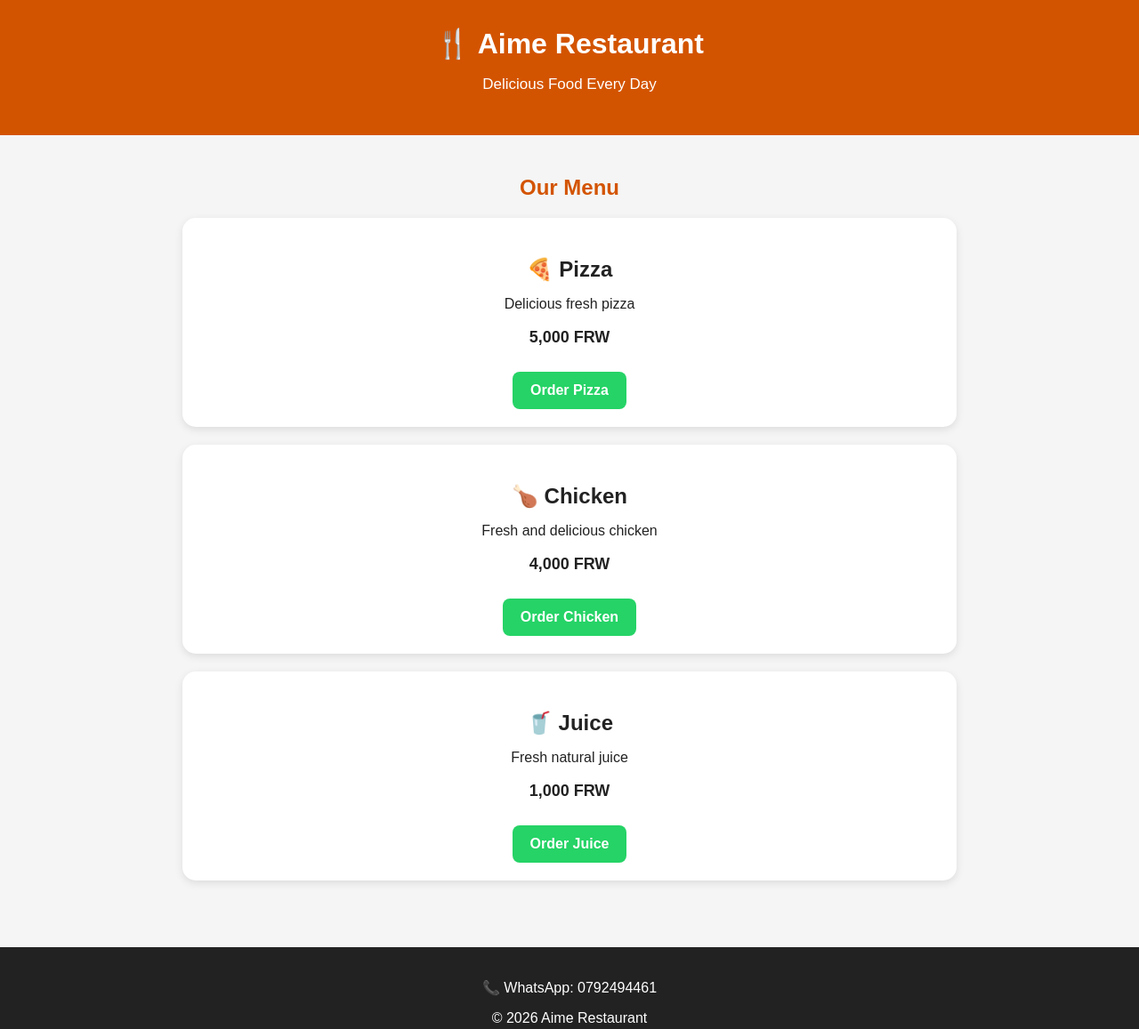
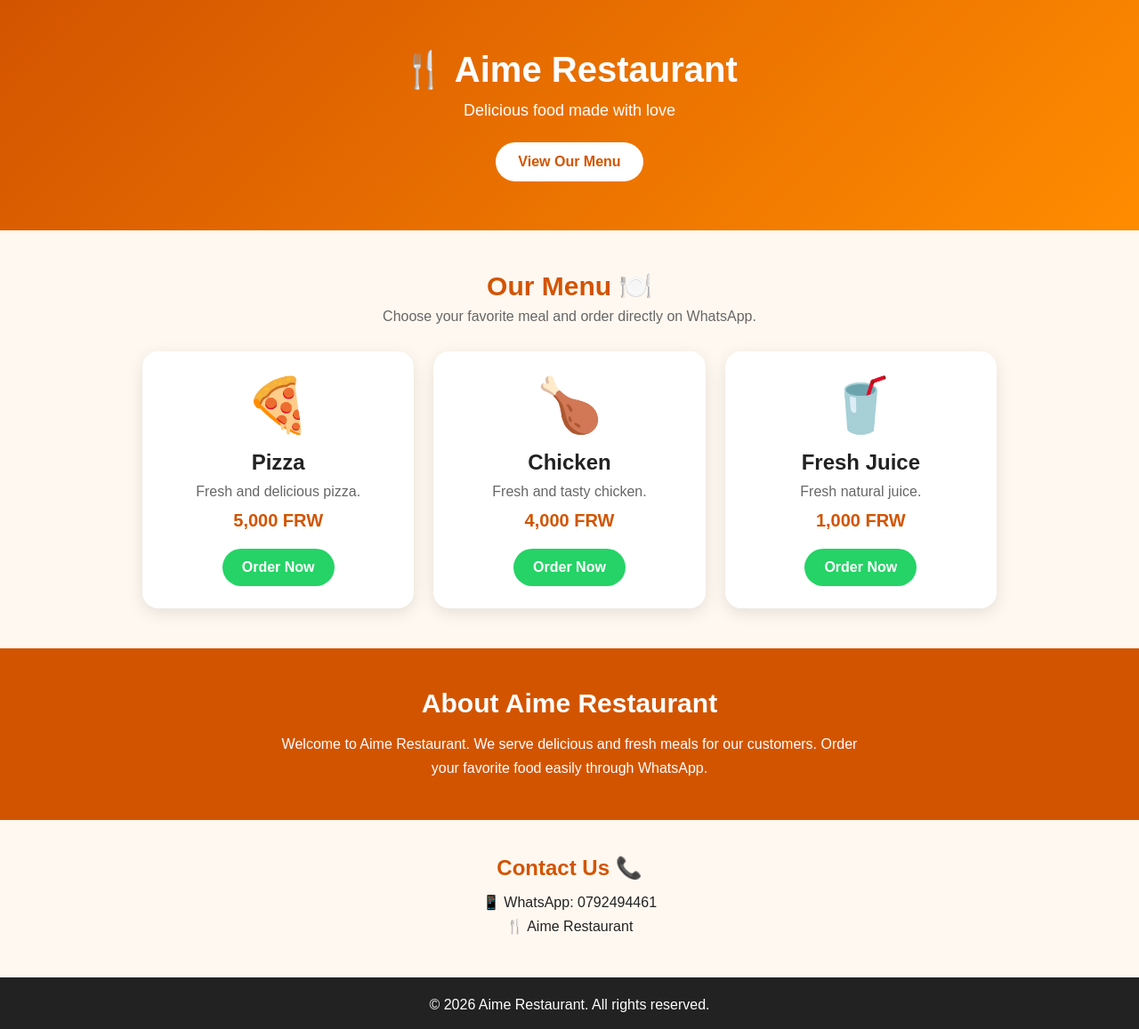
Before and after one commit to aimentazinda205-max/Jean-aime_restaurent, a plain HTML site: page index.html in a window 1280 px wide. Shown: the top 1157 px of the page at 89% size. Drawn offline with Linux system fonts and the light colour scheme.

Commit message:
Update index.html

```diff
--- a/index.html
+++ b/index.html
@@ -1,3 +1,4 @@
+
 <!DOCTYPE html>
 <html lang="en">
 <head>
@@ -8,49 +9,86 @@
     <style>
         * {
             box-sizing: border-box;
+            margin: 0;
+            padding: 0;
         }
 
         body {
-            margin: 0;
             font-family: Arial, sans-serif;
-            background: #f5f5f5;
+            background: #fff8f0;
             color: #222;
         }
 
         header {
-            background: #d35400;
+            background: linear-gradient(135deg, #d35400, #ff8c00);
             color: white;
             text-align: center;
-            padding: 30px 15px;
+            padding: 55px 20px;
         }
 
         header h1 {
-            margin: 0;
-            font-size: 32px;
+            font-size: 40px;
+            margin-bottom: 12px;
         }
 
         header p {
-            font-size: 17px;
+            font-size: 18px;
+            margin-bottom: 25px;
+        }
+
+        .hero-button {
+            display: inline-block;
+            background: white;
+            color: #d35400;
+            padding: 13px 25px;
+            border-radius: 25px;
+            text-decoration: none;
+            font-weight: bold;
         }
 
         .menu {
-            padding: 25px 15px;
-            max-width: 900px;
+            max-width: 1000px;
             margin: auto;
+            padding: 45px 20px;
         }
 
-        .menu h2 {
+        .menu-title {
             text-align: center;
+            margin-bottom: 30px;
+        }
+
+        .menu-title h2 {
             color: #d35400;
+            font-size: 30px;
+            margin-bottom: 8px;
+        }
+
+        .menu-title p {
+            color: #666;
+        }
+
+        .foods {
+            display: grid;
+            grid-template-columns: repeat(auto-fit, minmax(250px, 1fr));
+            gap: 22px;
         }
 
         .food {
             background: white;
-            margin: 20px 0;
-            padding: 20px;
-            border-radius: 15px;
+            border-radius: 18px;
+            padding: 25px 20px;
             text-align: center;
-            box-shadow: 0 3px 10px rgba(0,0,0,0.1);
+            box-shadow: 0 5px 18px rgba(0,0,0,0.1);
+            transition: transform 0.2s;
+        }
+
+        .food:hover {
+            transform: translateY(-5px);
+        }
+
+        .food-icon {
+            font-size: 60px;
+            margin-bottom: 15px;
         }
 
         .food h3 {
@@ -58,28 +96,75 @@
             margin-bottom: 10px;
         }
 
+        .food p {
+            color: #666;
+            margin-bottom: 12px;
+        }
+
         .price {
+            color: #d35400 !important;
+            font-size: 20px;
             font-weight: bold;
-            font-size: 18px;
         }
 
         .order {
             display: inline-block;
             background: #25D366;
             color: white;
-            padding: 12px 20px;
-            border-radius: 8px;
+            padding: 12px 22px;
+            border-radius: 25px;
             text-decoration: none;
             font-weight: bold;
-            margin-top: 10px;
+            margin-top: 8px;
+        }
+
+        .about {
+            background: #d35400;
+            color: white;
+            text-align: center;
+            padding: 45px 20px;
+        }
+
+        .about h2 {
+            font-size: 30px;
+            margin-bottom: 15px;
+        }
+
+        .about p {
+            max-width: 650px;
+            margin: auto;
+            line-height: 1.7;
+        }
+
+        .contact {
+            text-align: center;
+            padding: 40px 20px;
+        }
+
+        .contact h2 {
+            color: #d35400;
+            margin-bottom: 15px;
+        }
+
+        .contact p {
+            margin: 8px;
         }
 
         footer {
             background: #222;
             color: white;
             text-align: center;
-            padding: 20px;
-            margin-top: 30px;
+            padding: 22px;
+        }
+
+        @media (max-width: 600px) {
+            header h1 {
+                font-size: 32px;
+            }
+
+            header {
+                padding: 45px 15px;
+            }
         }
     </style>
 </head>
@@ -88,51 +173,75 @@
 
 <header>
     <h1>🍴 Aime Restaurant</h1>
-    <p>Delicious Food Every Day</p>
+    <p>Delicious food made with love</p>
+
+    <a href="#menu" class="hero-button">View Our Menu</a>
 </header>
 
-<section class="menu">
+<section class="menu" id="menu">
 
-    <h2>Our Menu</h2>
+    <div class="menu-title">
+        <h2>Our Menu 🍽️</h2>
+        <p>Choose your favorite meal and order directly on WhatsApp.</p>
+    </div>
+
+    <div class="foods">
 
         <div class="food">
-        <h3>🍕 Pizza</h3>
-        <p>Delicious fresh pizza</p>
+            <div class="food-icon">🍕</div>
+            <h3>Pizza</h3>
+            <p>Fresh and delicious pizza.</p>
             <p class="price">5,000 FRW</p>
 
             <a class="order"
                href="https://wa.me/250792494461?text=Hello%2C%20I%20want%20to%20order%20Pizza%20-%205000%20FRW">
-           Order Pizza
+                Order Now
             </a>
         </div>
 
         <div class="food">
-        <h3>🍗 Chicken</h3>
-        <p>Fresh and delicious chicken</p>
+            <div class="food-icon">🍗</div>
+            <h3>Chicken</h3>
+            <p>Fresh and tasty chicken.</p>
             <p class="price">4,000 FRW</p>
 
             <a class="order"
                href="https://wa.me/250792494461?text=Hello%2C%20I%20want%20to%20order%20Chicken%20-%204000%20FRW">
-           Order Chicken
+                Order Now
             </a>
         </div>
 
         <div class="food">
-        <h3>🥤 Juice</h3>
-        <p>Fresh natural juice</p>
+            <div class="food-icon">🥤</div>
+            <h3>Fresh Juice</h3>
+            <p>Fresh natural juice.</p>
             <p class="price">1,000 FRW</p>
 
             <a class="order"
                href="https://wa.me/250792494461?text=Hello%2C%20I%20want%20to%20order%20Juice%20-%201000%20FRW">
-           Order Juice
+                Order Now
             </a>
         </div>
 
+    </div>
+</section>
+
+<section class="about">
+    <h2>About Aime Restaurant</h2>
+    <p>
+        Welcome to Aime Restaurant. We serve delicious and fresh meals
+        for our customers. Order your favorite food easily through WhatsApp.
+    </p>
+</section>
+
+<section class="contact">
+    <h2>Contact Us 📞</h2>
+    <p>📱 WhatsApp: 0792494461</p>
+    <p>🍴 Aime Restaurant</p>
 </section>
 
 <footer>
-    <p>📞 WhatsApp: 0792494461</p>
-    <p>© 2026 Aime Restaurant</p>
+    <p>© 2026 Aime Restaurant. All rights reserved.</p>
 </footer>
 
 </body>
```
Lines whose indentation alone changed are shown as unchanged.
